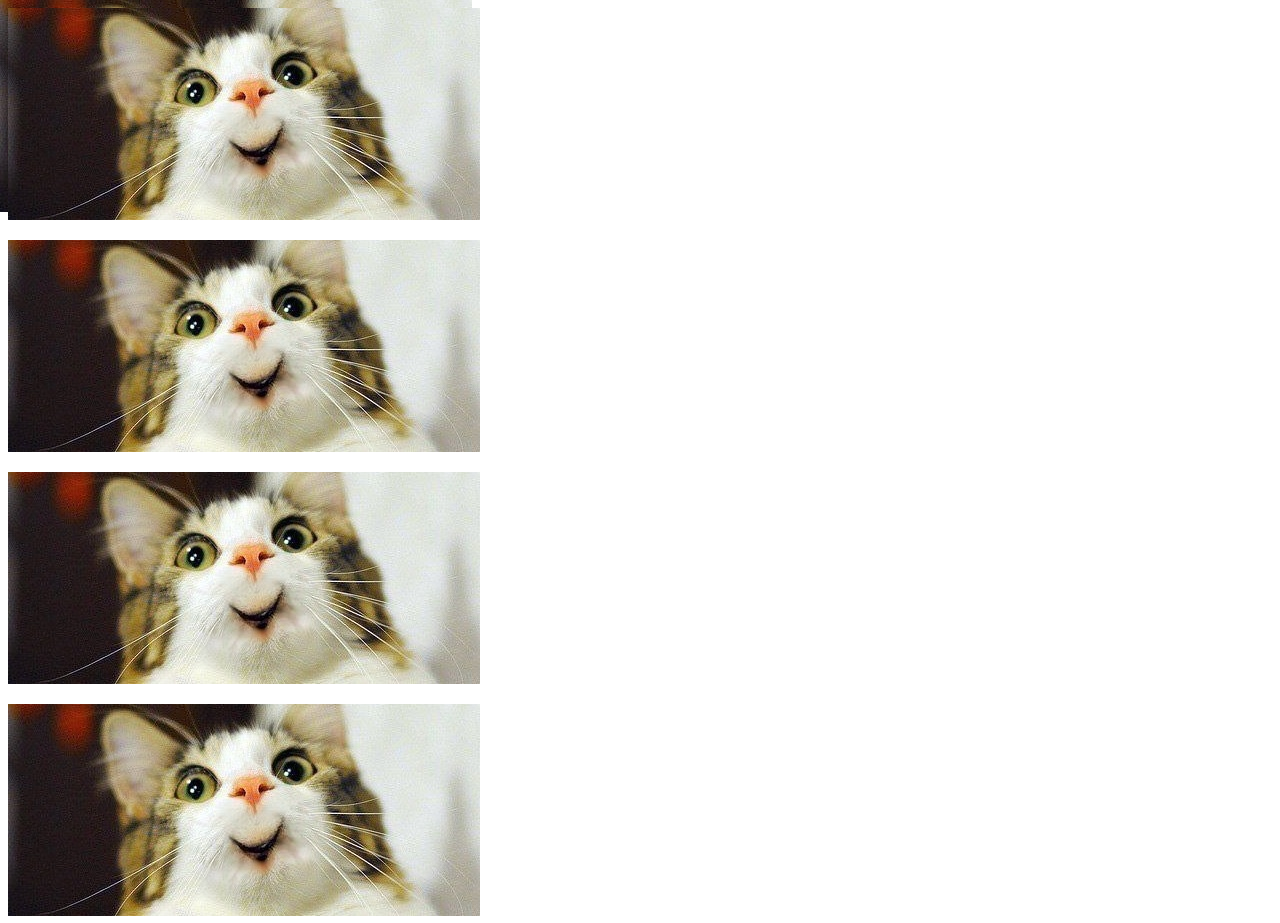
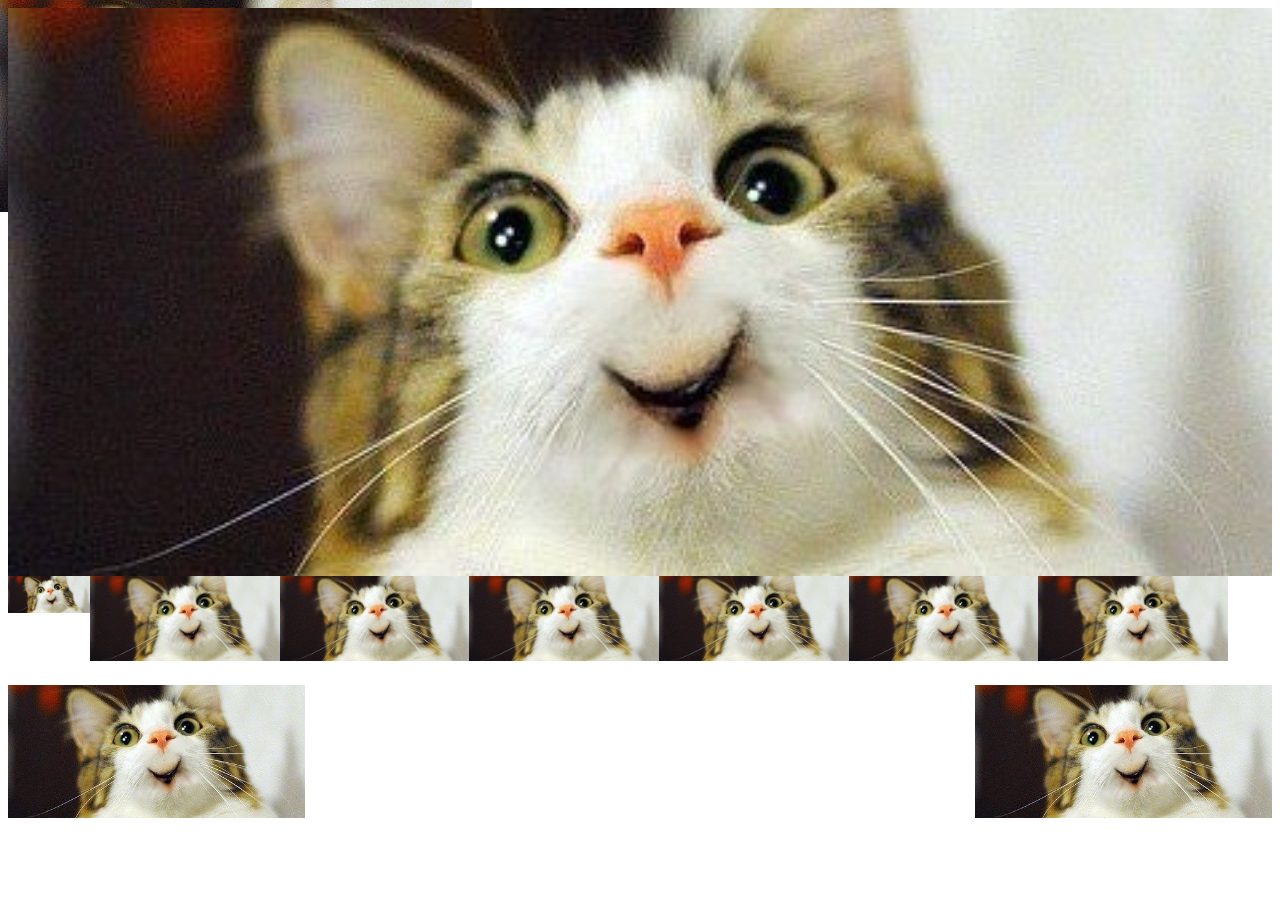
Before and after one commit to merte96/merte96.github.com, a plain HTML site: page index.html in a window 1280 px wide. Shown: the top 923 px of the page. After the commit the page ends 866 px from the top, so only its background shows below. Drawn offline with Linux system fonts and the light colour scheme.

Commit message:
Update index.html

```diff
--- a/index.html
+++ b/index.html
@@ -1,6 +1,6 @@
 <html>
 <head>
-<link rel="stylesheet" href="responsive-gs-12col.css" type="text/css"/>
+<link rel="stylesheet" href="repos.css" type="text/css"/>
 <title>Skrillex - Главная</title>
 <style type="text/css">
 body{background-image:url(images/KoNXVWN3MWg.jpg);background-repeat:no-repeat}
```
